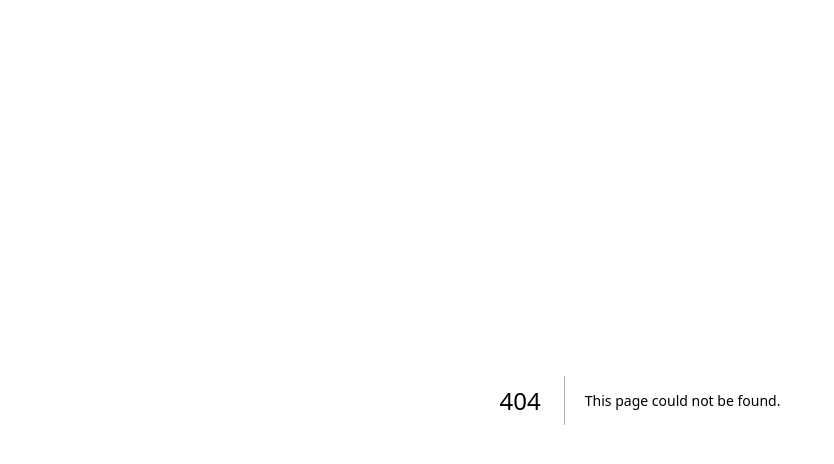
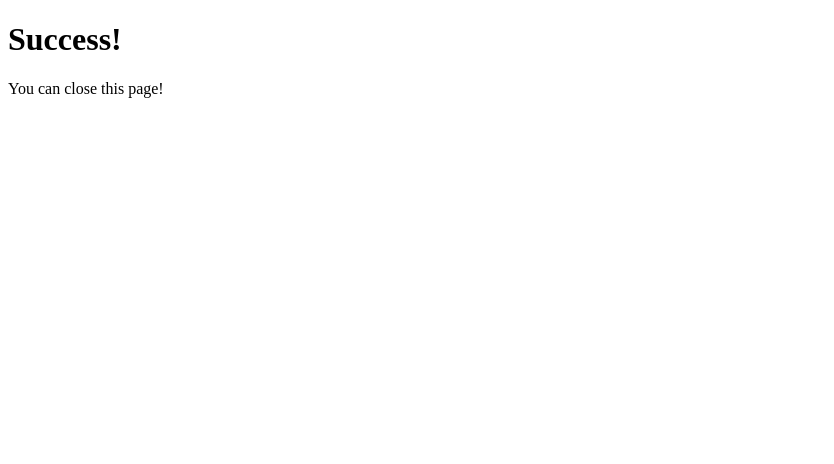
Before and after one commit to ChaosCantrip/SharkBotOnline, a Next.js app: page /bungie_auth/success in a window 1280 px wide. Before the commit this address had no page. Shown: the top 464 px of the page, without its empty margins (0-834 px from the left). Built offline with nearby package versions, Linux system fonts and the light colour scheme.

Commit message:
Added /bungie_auth/success

```diff
--- /dev/null
+++ b/src/app/bungie_auth/success/page.js
@@ -0,0 +1,10 @@
+export default function BungieAuthSuccess(){
+    return (
+        <div>
+            <h1>Success!</h1>
+            <div>
+                <p>You can close this page!</p>
+            </div>
+        </div>
+    )
+}
```
